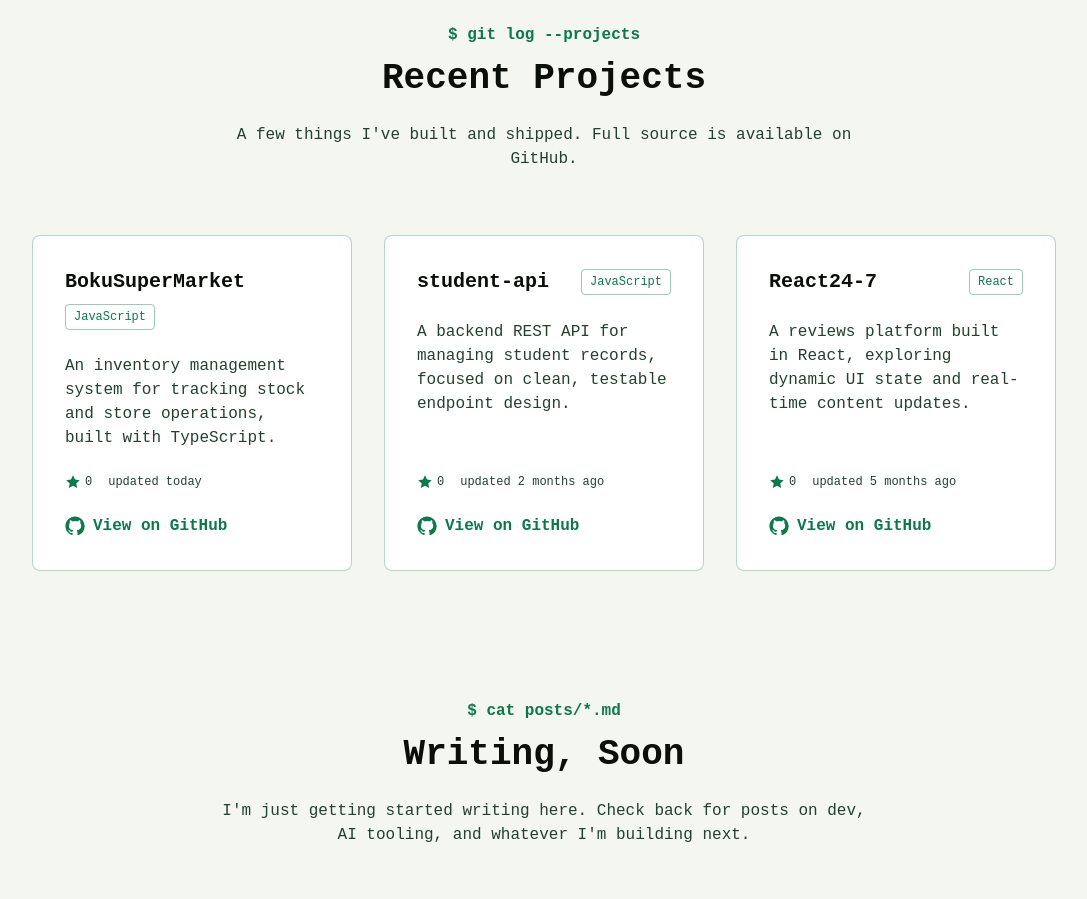
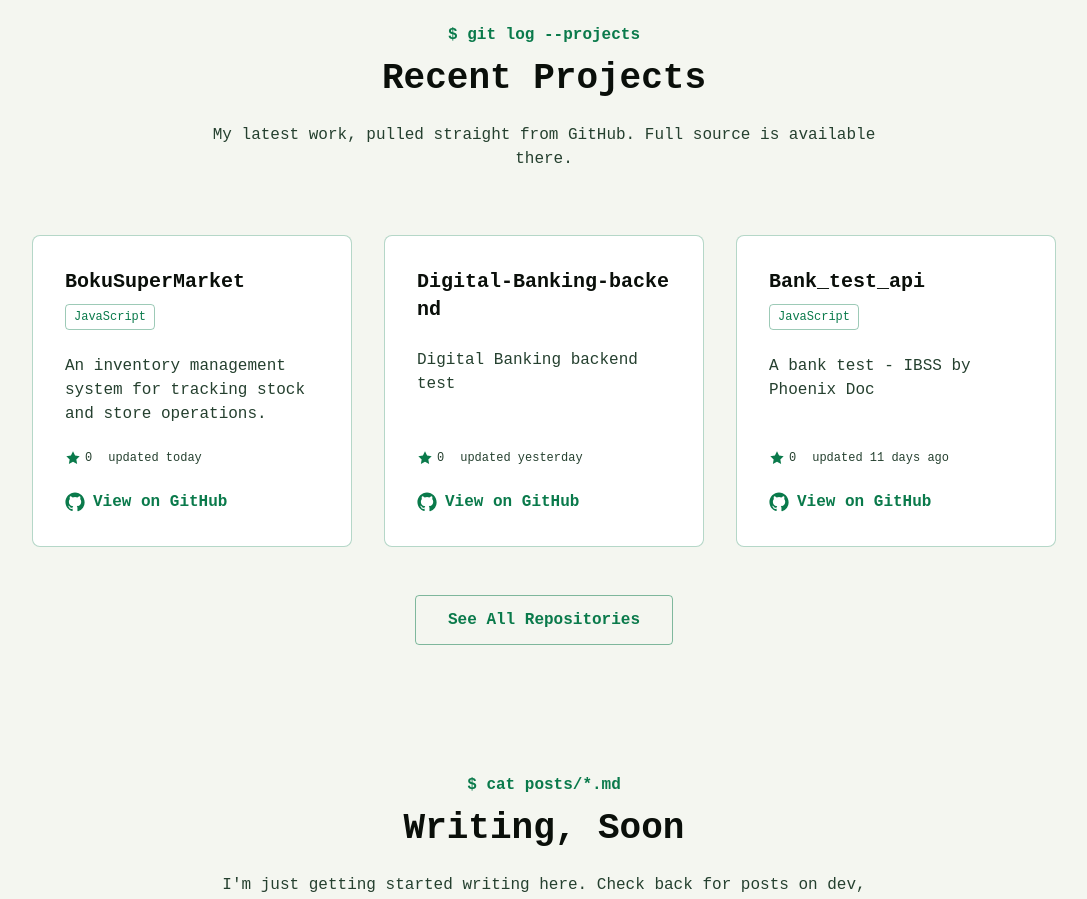
Before and after one commit to Arch-host/vict0r-portfolio, a React (Vite) app: page / in a window 1280 px wide. Shown: the part 2000-2899 px from the top of the page, without its empty margins (96-1183 px from the left). Built offline with nearby package versions, Linux system fonts and the light colour scheme.

Commit message:
Auto-pull latest 3 repos from GitHub

```diff
--- a/scripts/fetch-repos.mjs
+++ b/scripts/fetch-repos.mjs
@@ -1,19 +1,14 @@
-// Runs before every build: pulls live stats for the repos listed in
-// src/data/projects.json and saves them to src/data/repos.generated.json.
-// It never fails the build. If GitHub is unreachable, the last saved data is kept.
+// Runs before every build: asks GitHub for your newest public repos and saves
+// them to src/data/repos.generated.json (see src/data/projects.json for the settings).
+// It never fails the build. If GitHub is unreachable, the last saved file is kept.
 import { readFile, writeFile } from "node:fs/promises";
 
 const SOURCE = new URL("../src/data/projects.json", import.meta.url);
 const OUTPUT = new URL("../src/data/repos.generated.json", import.meta.url);
 
-const { owner, projects } = JSON.parse(await readFile(SOURCE, "utf8"));
-
-let repos = {};
-try {
-  repos = JSON.parse(await readFile(OUTPUT, "utf8"));
-} catch {
-  /* first run: no previous file */
-}
+const { owner, count = 3, sort = "pushed", exclude = [] } = JSON.parse(
+  await readFile(SOURCE, "utf8"),
+);
 
 const headers = {
   Accept: "application/vnd.github+json",
@@ -22,20 +17,25 @@ const headers = {
 // Optional: a token only raises the API rate limit. It is never sent to the browser.
 if (process.env.GITHUB_TOKEN) headers.Authorization = `Bearer ${process.env.GITHUB_TOKEN}`;
 
-for (const { repo } of projects) {
-  try {
-    const res = await fetch(`https://api.github.com/repos/${owner}/${repo}`, { headers });
-    if (!res.ok) throw new Error(`HTTP ${res.status}`);
-    const data = await res.json();
-    repos[repo] = {
-      stars: data.stargazers_count,
-      language: data.language,
-      pushedAt: data.pushed_at,
-    };
-    console.log(`fetched ${repo}`);
-  } catch (error) {
-    console.warn(`skipped ${repo}: ${error.message} (keeping previous data)`);
-  }
+try {
+  const url = `https://api.github.com/users/${owner}/repos?sort=${sort}&direction=desc&per_page=50`;
+  const res = await fetch(url, { headers });
+  if (!res.ok) throw new Error(`HTTP ${res.status}`);
+
+  const repos = (await res.json())
+    .filter((repo) => !repo.fork && !repo.archived && !exclude.includes(repo.name))
+    .slice(0, count)
+    .map((repo) => ({
+      name: repo.name,
+      description: repo.description,
+      language: repo.language,
+      stars: repo.stargazers_count,
+      pushedAt: repo.pushed_at,
+      url: repo.html_url,
+    }));
+
+  await writeFile(OUTPUT, JSON.stringify(repos, null, 2) + "\n");
+  console.log(`saved: ${repos.map((repo) => repo.name).join(", ")}`);
+} catch (error) {
+  console.warn(`GitHub fetch failed (${error.message}). Keeping the previous data.`);
 }
-
-await writeFile(OUTPUT, JSON.stringify(repos, null, 2) + "\n");
--- a/src/components/Projects.tsx
+++ b/src/components/Projects.tsx
@@ -1,14 +1,25 @@
 import Section from "./ui/Section.tsx";
 import SectionHeading from "./ui/SectionHeading.tsx";
 import Card from "./ui/Card.tsx";
+import Button from "./ui/Button.tsx";
 import GitHubIcon from "./ui/GitHubIcon.tsx";
 import projectData from "../data/projects.json";
 import generated from "../data/repos.generated.json";
+import { GITHUB_URL } from "../data/site.ts";
 
-type RepoStats = { stars: number; language: string | null; pushedAt: string };
+type Repo = {
+  name: string;
+  description: string | null;
+  language: string | null;
+  stars: number;
+  pushedAt: string;
+  url: string;
+};
 
-// Live numbers written at build time by scripts/fetch-repos.mjs
-const stats: Record<string, RepoStats | undefined> = generated;
+// Written at build time by scripts/fetch-repos.mjs
+const repos: Repo[] = generated;
+// Optional hand-written descriptions that replace the GitHub ones
+const descriptions: Record<string, string | undefined> = projectData.descriptions;
 
 const NOW = Date.now();
 const rtf = new Intl.RelativeTimeFormat("en", { numeric: "auto" });
@@ -26,36 +37,36 @@ export default function Projects() {
       <SectionHeading
         command="git log --projects"
         title="Recent Projects"
-        text="A few things I've built and shipped. Full source is available on GitHub."
+        text="My latest work, pulled straight from GitHub. Full source is available there."
       />
+
+      {repos.length > 0 && (
         <div className="grid grid-cols-1 md:grid-cols-3 gap-8">
-        {projectData.projects.map(({ repo, description, tech }) => {
-          const live = stats[repo];
-          return (
-            <Card key={repo} interactive className="p-8 flex flex-col">
+          {repos.map(({ name, description, language, stars, pushedAt, url }) => (
+            <Card key={name} interactive className="p-8 flex flex-col">
               <div className="flex items-center justify-between flex-wrap gap-2 mb-6">
-                <h3 className="text-heading text-xl font-bold">{repo}</h3>
+                <h3 className="text-heading text-xl font-bold break-all">{name}</h3>
+                {language && (
                   <span className="text-xs text-brand border border-brand/40 rounded px-2 py-1">
-                  {live?.language ?? tech}
+                    {language}
                   </span>
+                )}
               </div>
-              <p className="mb-6 grow">{description}</p>
-              {live && (
+              <p className="mb-6 grow">{descriptions[name] ?? description ?? "No description yet."}</p>
               <p className="flex flex-wrap items-center gap-x-4 gap-y-1 text-xs mb-6">
                 <span className="inline-flex items-center gap-1" title="GitHub stars">
                   <svg viewBox="0 0 24 24" fill="currentColor" className="size-4 text-brand" aria-hidden="true">
                     <path d="M12 2l3.1 6.3 6.9 1-5 4.9 1.2 6.8L12 17.8 5.8 21l1.2-6.8-5-4.9 6.9-1z" />
                   </svg>
-                    {live.stars}
+                  {stars}
                   <span className="sr-only"> stars</span>
                 </span>
                 <span>
-                    updated <time dateTime={live.pushedAt}>{timeAgo(live.pushedAt)}</time>
+                  updated <time dateTime={pushedAt}>{timeAgo(pushedAt)}</time>
                 </span>
               </p>
-              )}
               <a
-                href={`https://github.com/${projectData.owner}/${repo}`}
+                href={url}
                 target="_blank"
                 rel="noopener noreferrer"
                 className="inline-flex items-center gap-2 text-brand font-semibold hover:underline"
@@ -64,8 +75,14 @@ export default function Projects() {
                 View on GitHub
               </a>
             </Card>
-          );
-        })}
+          ))}
+        </div>
+      )}
+
+      <div className="mt-12 text-center">
+        <Button href={`${GITHUB_URL}?tab=repositories`} variant="outline" external>
+          See All Repositories
+        </Button>
       </div>
     </Section>
   );
--- a/src/data/projects.json
+++ b/src/data/projects.json
@@ -1,20 +1,11 @@
 {
   "owner": "Arch-host",
-  "projects": [
-    {
-      "repo": "BokuSuperMarket",
-      "description": "An inventory management system for tracking stock and store operations, built with TypeScript.",
-      "tech": "TypeScript"
-    },
-    {
-      "repo": "student-api",
-      "description": "A backend REST API for managing student records, focused on clean, testable endpoint design.",
-      "tech": "JavaScript"
-    },
-    {
-      "repo": "React24-7",
-      "description": "A reviews platform built in React, exploring dynamic UI state and real-time content updates.",
-      "tech": "React"
-    }
-  ]
+  "count": 3,
+  "sort": "pushed",
+  "exclude": ["vict0r-portfolio"],
+  "descriptions": {
+    "BokuSuperMarket": "An inventory management system for tracking stock and store operations.",
+    "student-api": "A backend REST API for managing student records, focused on clean, testable endpoint design.",
+    "React24-7": "A reviews platform built in React, exploring dynamic UI state and real-time content updates."
+  }
 }
--- a/src/data/repos.generated.json
+++ b/src/data/repos.generated.json
@@ -1,17 +1,26 @@
-{
-  "BokuSuperMarket": {
+[
+  {
+    "name": "BokuSuperMarket",
+    "description": "Building an Inventory management system at TS",
+    "language": "JavaScript",
     "stars": 0,
+    "pushedAt": "2026-10-18T00:33:52Z",
+    "url": "https://github.com/Arch-host/BokuSuperMarket"
+  },
+  {
+    "name": "Digital-Banking-backend",
+    "description": "Digital Banking backend test",
+    "language": null,
+    "stars": 0,
+    "pushedAt": "2026-10-17T03:08:40Z",
+    "url": "https://github.com/Arch-host/Digital-Banking-backend"
+  },
+  {
+    "name": "Bank_test_api",
+    "description": "A bank test - IBSS by Phoenix Doc",
     "language": "JavaScript",
-    "pushedAt": "2026-10-18T00:33:52Z"
-  },
-  "student-api": {
     "stars": 0,
-    "language": "JavaScript",
-    "pushedAt": "2026-08-27T13:30:44Z"
-  },
-  "React24-7": {
-    "stars": 0,
-    "language": null,
-    "pushedAt": "2026-05-18T23:15:50Z"
+    "pushedAt": "2026-10-07T04:38:35Z",
+    "url": "https://github.com/Arch-host/Bank_test_api"
   }
-}
+]
```
Lines whose indentation alone changed are shown as unchanged.
